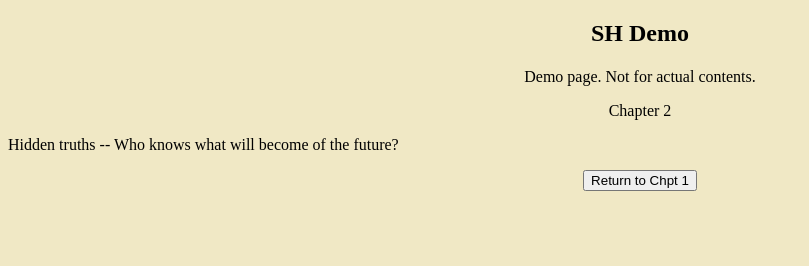
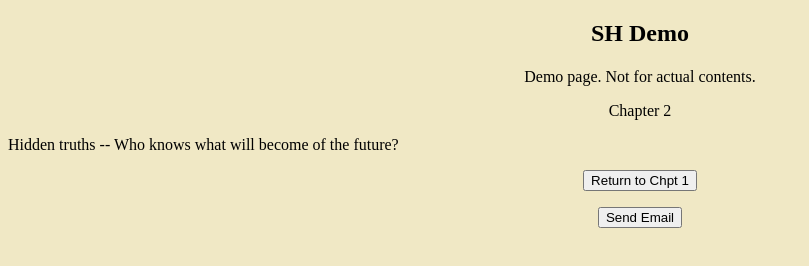
Before and after one commit to OliverSarrow/oliversarrow.github.io, a plain HTML site: page html/SHChpt2Contents.html in a window 1280 px wide. Shown: the whole page, without its empty margins (0-809 px from the left). Drawn offline with Linux system fonts and the light colour scheme.

Commit message:
test - email server

```diff
--- a/html/SHChpt2Contents.html
+++ b/html/SHChpt2Contents.html
@@ -12,6 +12,8 @@
         <script type="module" async src="https://cdn.jsdelivr.net/npm/countapi-js/index.js"></script>
 
         -->
+
+        <script src="https://smtpjs.com/v3/smtp.js"></script>
 
         <script>
             var exports = {};
@@ -45,6 +47,26 @@
 
         <button onclick="location.href = '../index.html';"> Return to Chpt 1 </button>
 
+        <p></p>
+
+        <form method="post">
+            <input type="button" value="Send Email" onclick="sendEmail()" />
+        </form>
+
+        <script type="text/javascript">
+            function sendEmail() {
+                Email.send({
+                    SecureToken : "1e92d8f8-f24d-4378-9b0b-8a3905f1c211",
+                    To: 'sarrowoliver@gmail.com',
+                    From: "thethousandsonsarchivalproject@gmail.com",
+                    Subject: "ProjectSH - ending 2 reached",
+                    Body: "You have reached ending 2",
+                }).then(function (message) {
+                        alert("mail sent successfully")
+                    });
+            }
+        </script>
+
 
     </body>
 
```
